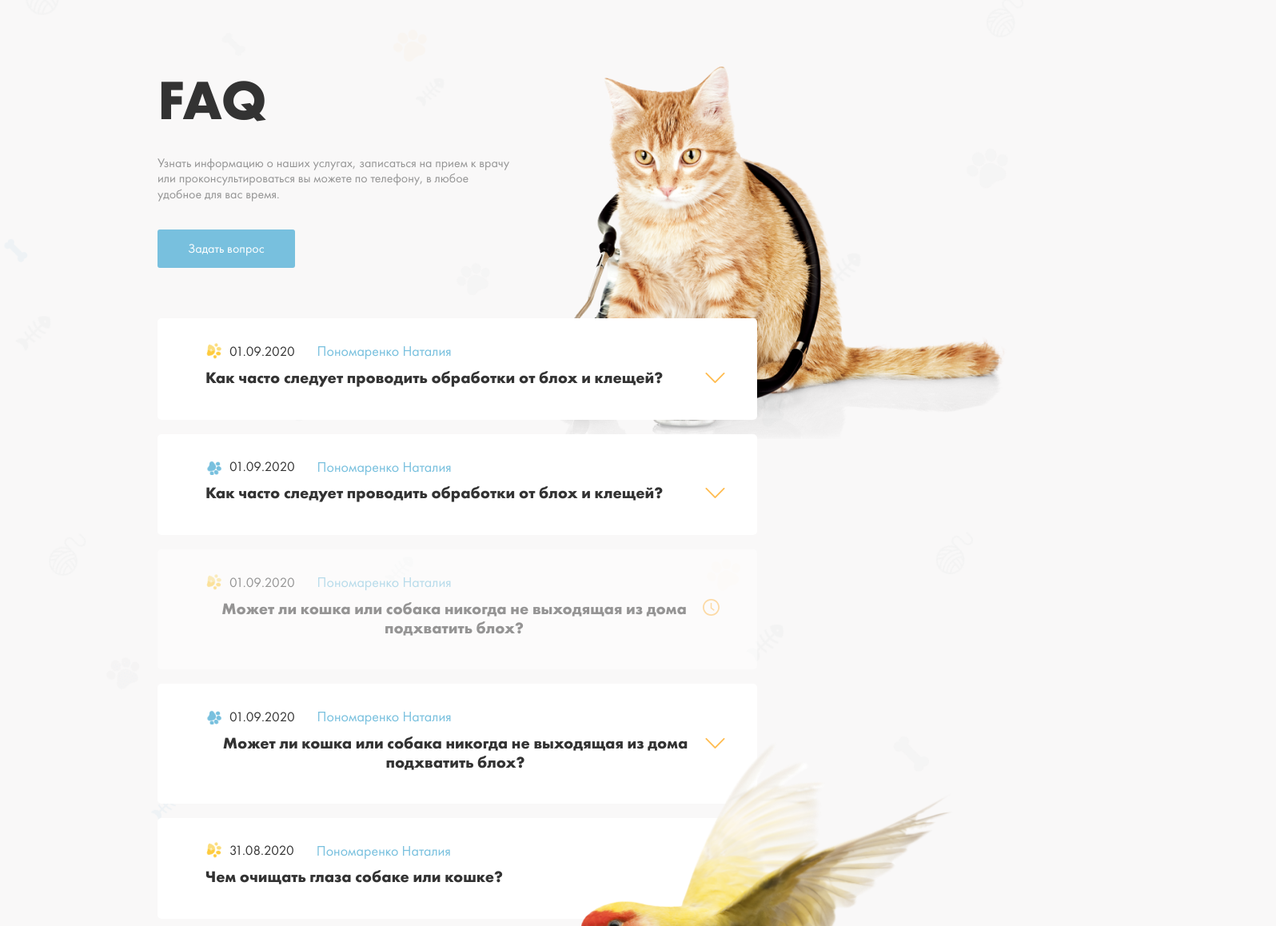
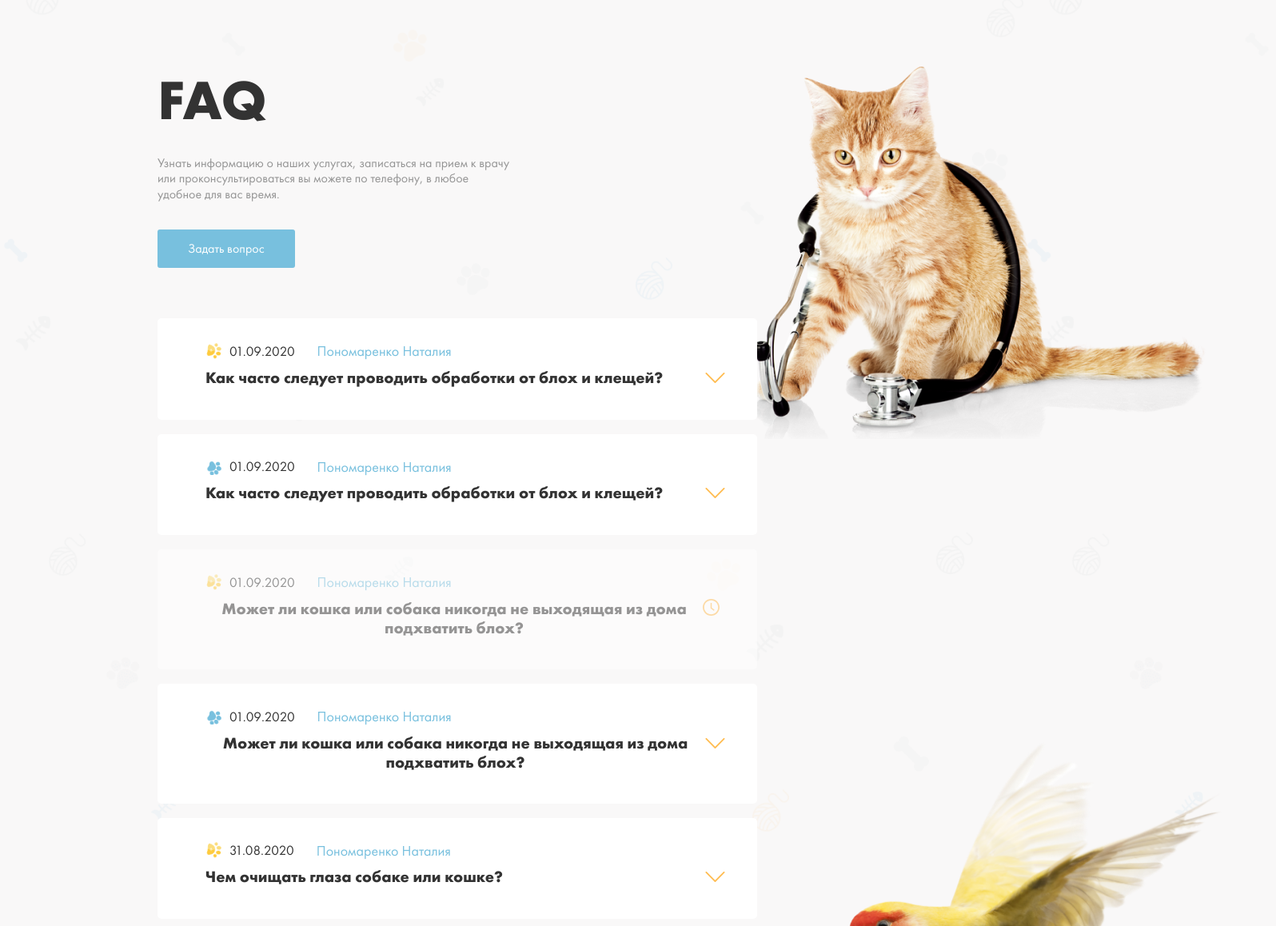
Before and after one commit to hkobulov/veterinary-clinic, a plain HTML site: page faq.html in a window 1280 px wide. Shown: the part 142-1300 px from the top of the page at 80% size, 1596 px wide, since content can reach past the window. Drawn offline with Linux system fonts and the light colour scheme.

Commit message:
editet faq

```diff
--- a/scss/_all-blocks/_faq.scss
+++ b/scss/_all-blocks/_faq.scss
@@ -11,7 +11,7 @@
     &::after {
         position: absolute;
         top: 0;
-        right: calc(50% + -50%);
+        left: 70%;
         content: "";
         display: block;
         width: 569px;
@@ -55,7 +55,7 @@
     &::after {
         position: absolute;
         top: 50%;
-        right: calc(50% + -50%);
+        left: 70%;
         content: "";
         display: block;
         width: 655px;
```
Also changed, not shown: css/main.min.css, 1 other file.
